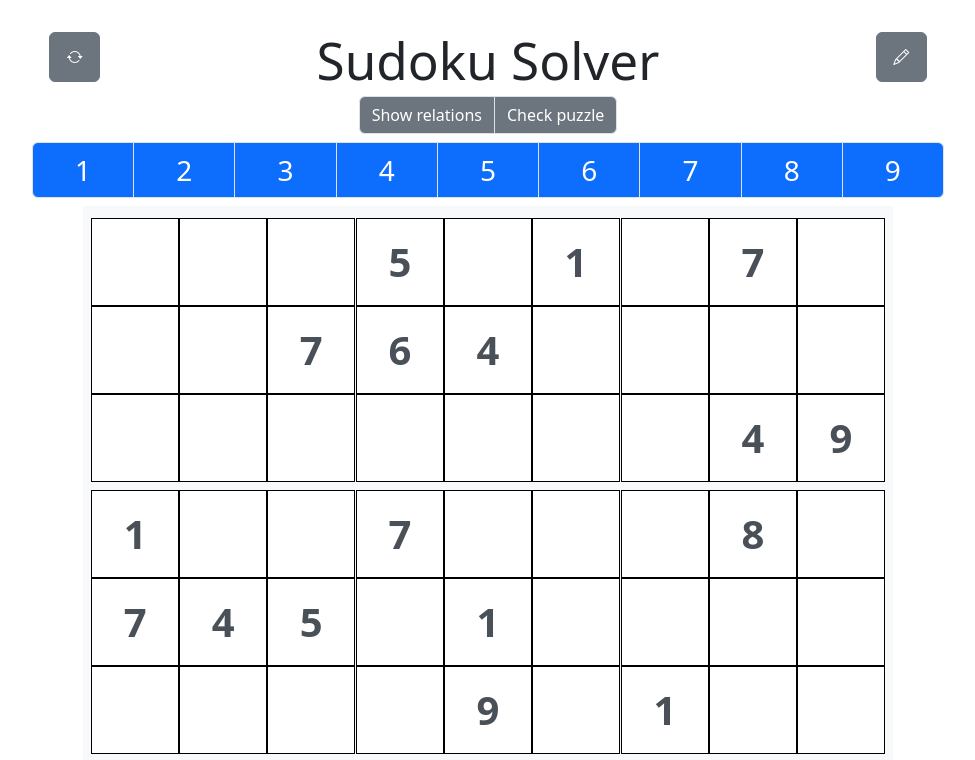
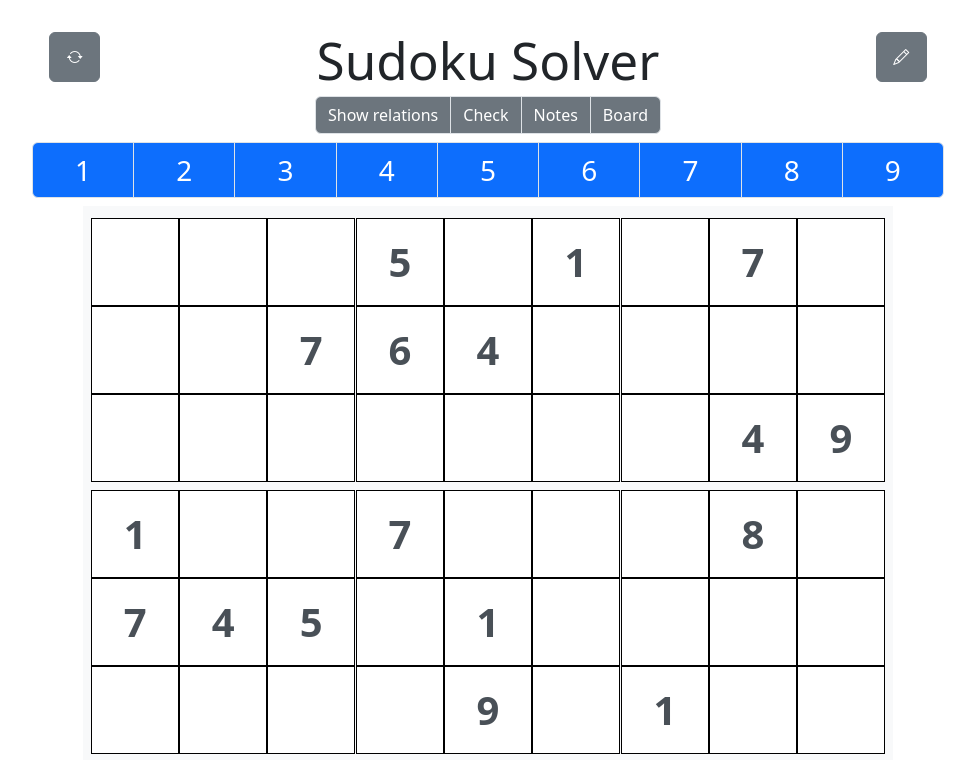
Before and after one commit to RobotMonkeyLLC/sudoku_solver, a React (Vite) app in the folder sudoku-solver/: page / in a window 1280 px wide. Shown: the top 760 px of the page, without its empty margins (152-1127 px from the left). Built offline with nearby package versions, Linux system fonts and the light colour scheme.

Commit message:
adding guides

```diff
--- a/sudoku-solver/src/components/Guides.jsx
+++ b/sudoku-solver/src/components/Guides.jsx
@@ -1,10 +1,36 @@
+import React, { useContext} from 'react';
+import SudokuContext from '../SudokuContext.jsx';
+
 export default function Guides() {
+    const { notes, board} = useContext(SudokuContext);
+
+    const showRelations = () => {
+        console.log('showing relations');
+    };
+    const check = () => {
+        console.log('checking');
+    };
+    const showNotes = () => {
+        console.log(notes);
+    };
+    const showBoard = () => {
+        console.log(board);
+    };
+
     return (
         <div className="btn-group " role="group" aria-label="Basic example">
-            <button className="btn btn-secondary border">
+            <button className="btn btn-secondary border"
+            onClick={() => showRelations()}>
                 Show relations</button>
-            <button className="btn btn-secondary border">
-                Check puzzle</button>
+            <button className="btn btn-secondary border"
+            onClick={() => check()}>
+                Check</button>
+            <button className="btn btn-secondary border"
+            onClick={() => showNotes()}>
+                Notes</button>
+            <button className="btn btn-secondary border"
+            onClick={() => showBoard()}>
+                Board</button >
         </div>
     )
 }
--- a/sudoku-solver/src/components/functions.jsx
+++ b/sudoku-solver/src/components/functions.jsx
@@ -22,7 +22,8 @@ const emptyNotes = () => {
     return Array(9)
         .fill(Array(3)
             .fill(Array(3)
-                .fill(Array(9).fill(0).map((x,i) => [i+1]))));
+                .fill(Array(3)
+                    .fill(Array(9).fill(0)))));
 
 }
 
```
